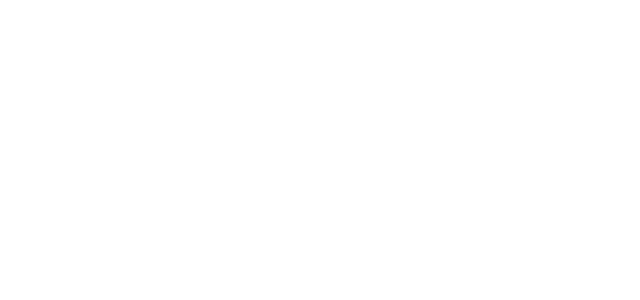
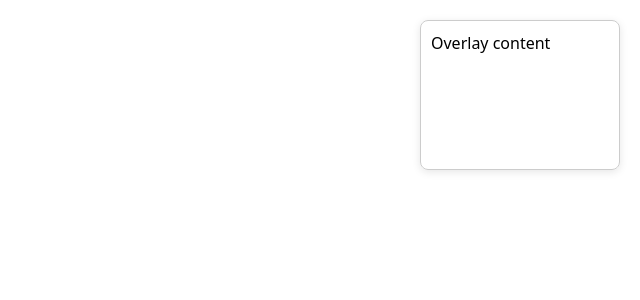
Before and after one commit to sheikhevan/zk-graphview, a SvelteKit app: page / in a window 1280 px wide. Shown: the top 300 px of the page, without its empty margins (640-1280 px from the left). Built offline with nearby package versions, Linux system fonts and the light colour scheme.

Commit message:
added an overlay (currently has no content)

```diff
--- a/src/routes/+page.svelte
+++ b/src/routes/+page.svelte
@@ -160,4 +160,22 @@
 	}
 </script>
 
-<div bind:this={graphContainer} style="width: 100%; height: 100vh;"></div>
+<div
+	style="
+    position: fixed;
+    top: 20px;
+    right: 20px;
+    width: 200px;
+    height: 150px;
+    background: rgba(255, 255, 255, 0.9);
+    border: 1px solid #ccc;
+    border-radius: 8px;
+    z-index: 1000;
+    padding: 10px;
+    box-shadow: 0 2px 8px rgba(0,0,0,0.1);
+    pointer-events: auto;
+    "
+>
+	<p>Overlay content</p>
+</div>
+<div bind:this={graphContainer} style="width: 100%; height: 100vh; position: relative"></div>
```
